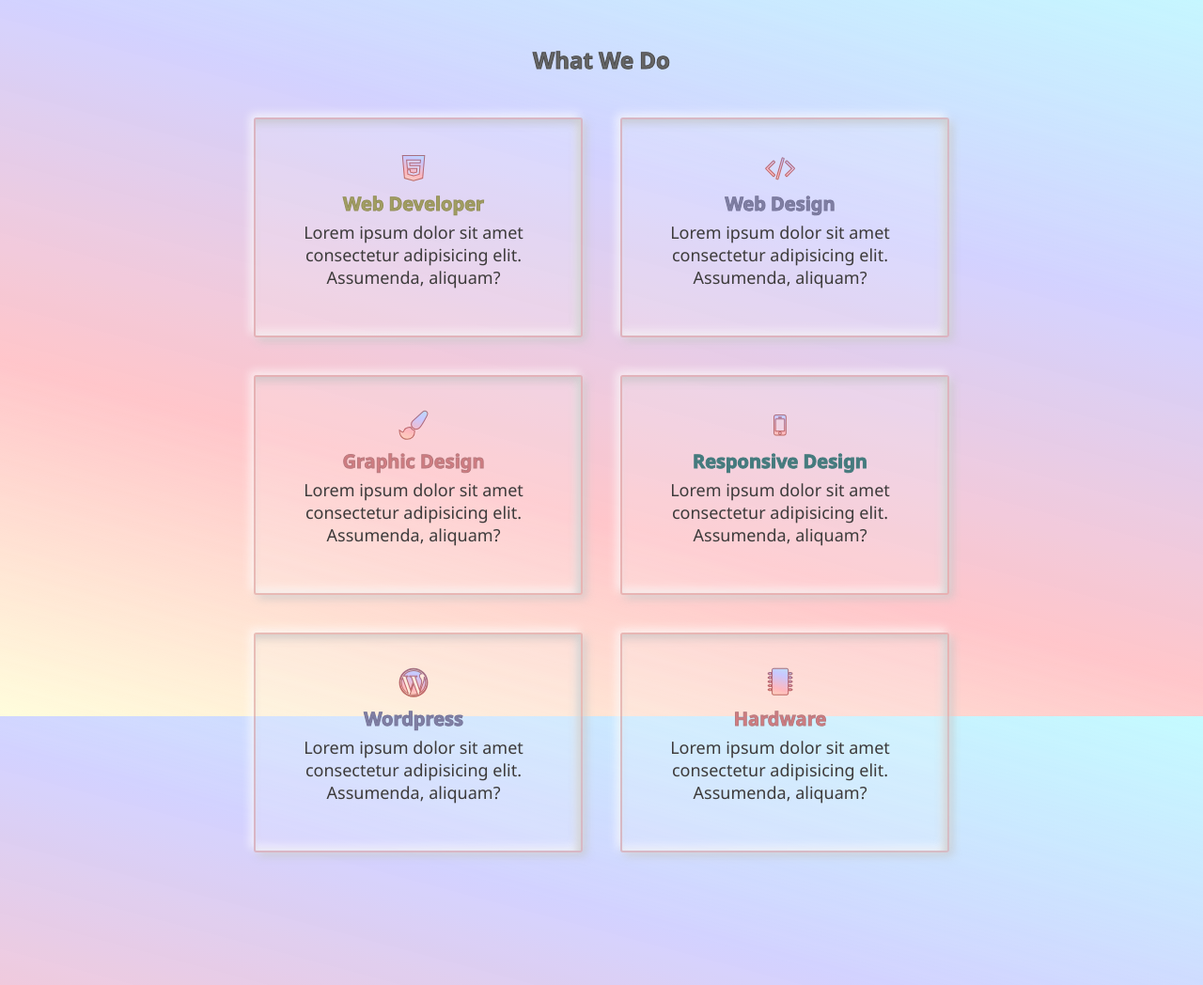
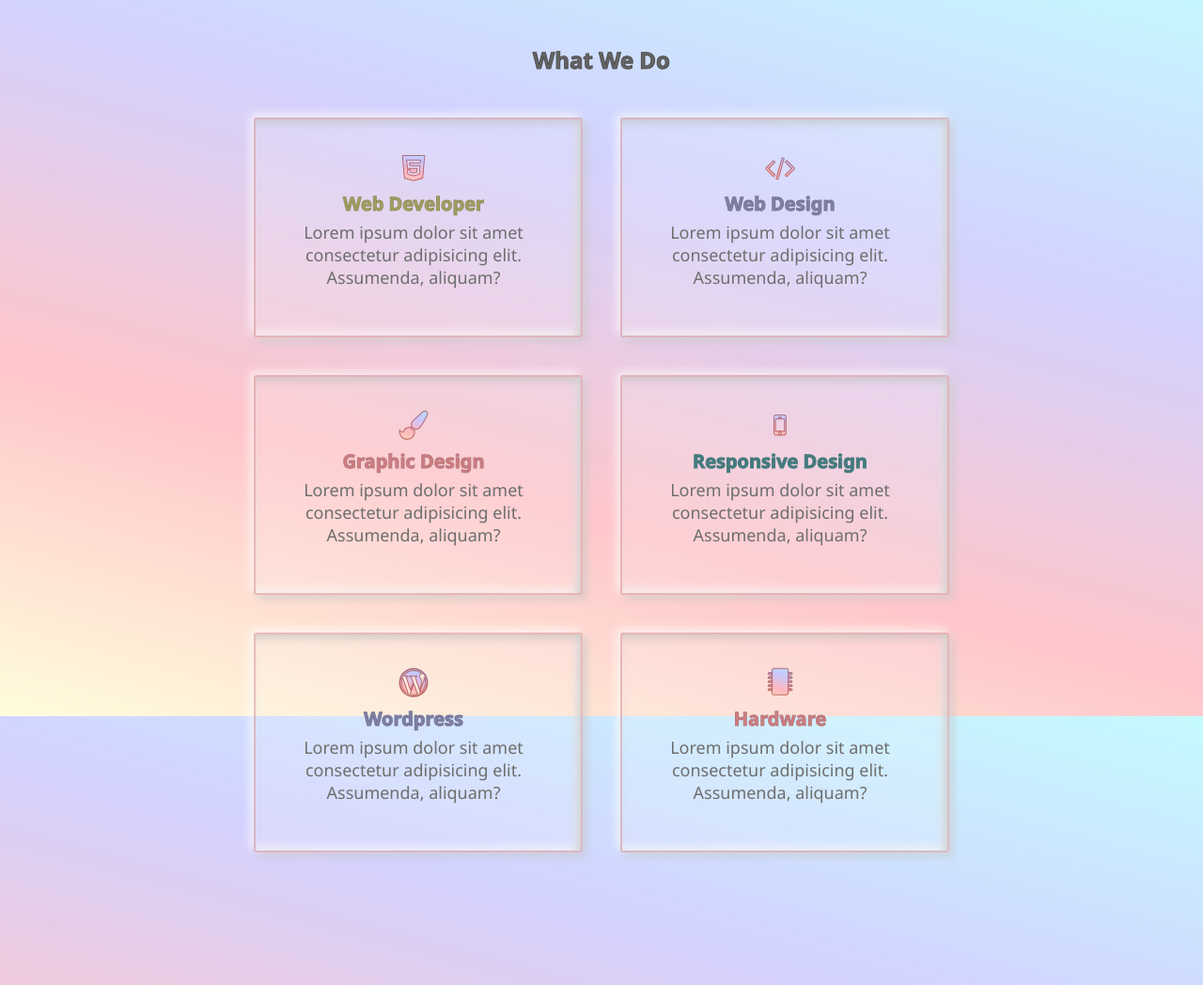
Before and after one commit to mohdkamleen/cms, a PHP site: page /kamleen/index.html in a window 1280 px wide. Shown: the part 838-1886 px from the top of the page at 94% size. Run offline with PHP 8.4, Linux system fonts and the light colour scheme; style sheets or scripts are compiled from the project's sources.

Commit message:
sdfadsfdsa

```diff
--- a/kamleen/css/index.css
+++ b/kamleen/css/index.css
@@ -413,7 +413,7 @@ this is part of services of css
 
 .services .card-div .card .card-body {
   text-align: center;
-  color: #3d3b3b;
+  color: #6e6e6e;
   font-size: 18px;
 }
 
--- a/kamleen/css/index.scss
+++ b/kamleen/css/index.scss
@@ -376,7 +376,7 @@ this is part of services of css
 
             .card-body{
                 text-align: center;
-                color: rgb(61, 59, 59);
+                color: #6e6e6e ;
                 font-size: 18px;
             }
         }
```
Also changed, not shown: 1 other file.
